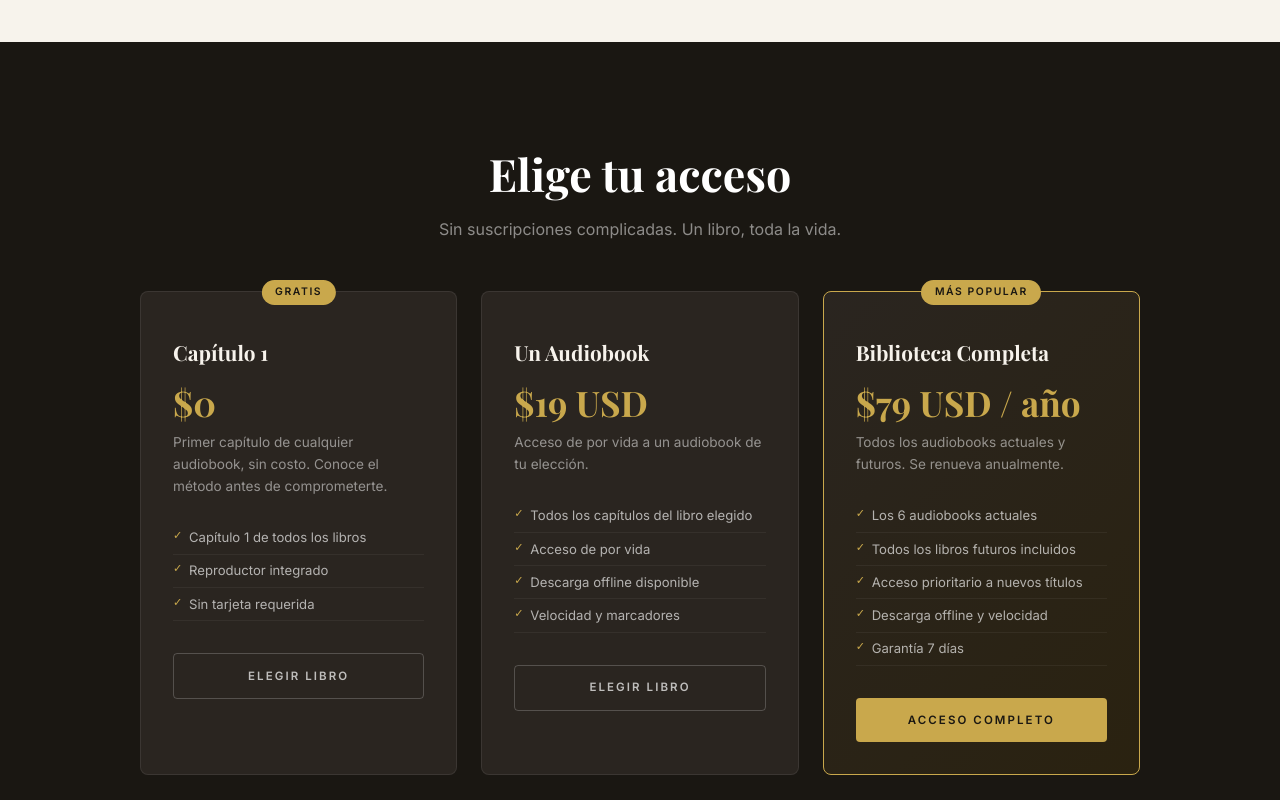
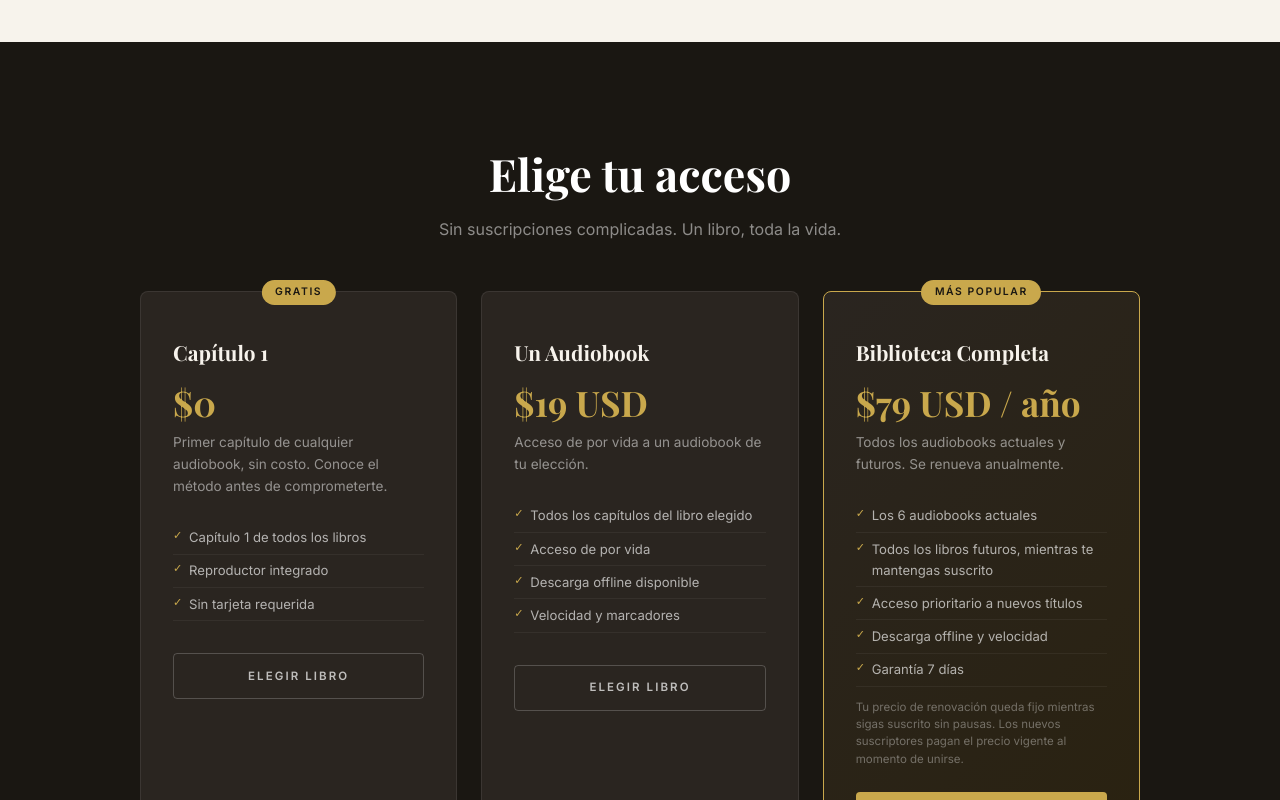
Before and after one commit to joga4live/joga-audio, a plain HTML site: page index.html in a window 1280 px wide. Shown: the part 2000-2800 px from the top of the page. Drawn offline with nearby package versions, Linux system fonts and the light colour scheme; a web font is replaced by a local one.

Commit message:
feat: regla de precio por cohorte en la biblioteca completa
Jose, 5-sep: investigacion de Sol confirmo que $79/año es razonable
(el mercado real esta en ~$99, Blinkist/Shortform), pero senalo un
riesgo real en el texto "todos los libros futuros incluidos": si el
catalogo crece a 50 libros, los suscriptores de hoy siguen pagando $79
por eso para siempre, sin poder subirles el precio aunque el valor que
reciben crezca 8x.

Se deja $79 como precio de lanzamiento (decision de Jose, no se sube
todavia), pero se aclara la regla en la tarjeta de precios: el precio
de renovacion queda fijo mientras el suscriptor se mantenga activo sin
pausas; los suscriptores NUEVOS pagan el precio vigente cuando se
unen. Asi el catalogo puede crecer y subir de precio para gente nueva
sin necesidad de subirselo a quien ya pago.

Co-Authored-By: Claude Sonnet 5 <noreply@anthropic.com>

```diff
--- a/i18n.js
+++ b/i18n.js
@@ -28,6 +28,8 @@ const STRINGS = {
     plan_all: 'Biblioteca Completa',
     plan_all_price: '$79 USD / año',
     plan_all_desc: 'Todos los audiobooks actuales y futuros. Se renueva anualmente.',
+    plan_all_future: 'Todos los libros futuros, mientras te mantengas suscrito',
+    plan_all_note: 'Tu precio de renovación queda fijo mientras sigas suscrito sin pausas. Los nuevos suscriptores pagan el precio vigente al momento de unirse.',
     plan_cta1: 'ELEGIR LIBRO',
     plan_cta2: 'ACCESO COMPLETO',
     footer_copy: '© 2026 Joga Intelligence. Todos los derechos reservados.',
@@ -73,6 +75,8 @@ const STRINGS = {
     plan_all: 'Full Library',
     plan_all_price: '$79 USD / year',
     plan_all_desc: 'All current and future audiobooks. Renews annually.',
+    plan_all_future: 'All future books, for as long as you stay subscribed',
+    plan_all_note: 'Your renewal price stays locked as long as you keep renewing without a gap. New subscribers pay the price in effect when they join.',
     plan_cta1: 'CHOOSE A BOOK',
     plan_cta2: 'FULL ACCESS',
     footer_copy: '© 2026 Joga Intelligence. All rights reserved.',
--- a/index.html
+++ b/index.html
@@ -137,11 +137,12 @@
       <p class="pricing-desc" data-t="plan_all_desc"></p>
       <ul class="pricing-list">
         <li>Los 6 audiobooks actuales</li>
-        <li>Todos los libros futuros incluidos</li>
+        <li data-t="plan_all_future"></li>
         <li>Acceso prioritario a nuevos títulos</li>
         <li>Descarga offline y velocidad</li>
         <li>Garantía 7 días</li>
       </ul>
+      <p class="pricing-note" data-t="plan_all_note"></p>
       <a href="#" class="btn-pricing btn-pricing-primary" data-t="plan_cta2"></a>
     </div>
   </div>
--- a/style.css
+++ b/style.css
@@ -285,6 +285,7 @@ img { max-width: 100%; }
 }
 .pricing-desc { font-size: 0.85rem; color: rgba(255,255,255,0.5); margin-bottom: 1.5rem; }
 .pricing-list { margin-bottom: 2rem; }
+.pricing-note { font-size: 0.72rem; color: rgba(255,255,255,0.35); margin: -1.25rem 0 1.5rem; line-height: 1.5; }
 .pricing-list li {
   font-size: 0.82rem; color: rgba(255,255,255,0.65);
   padding: 0.35rem 0; border-bottom: 1px solid rgba(255,255,255,0.05);
```
